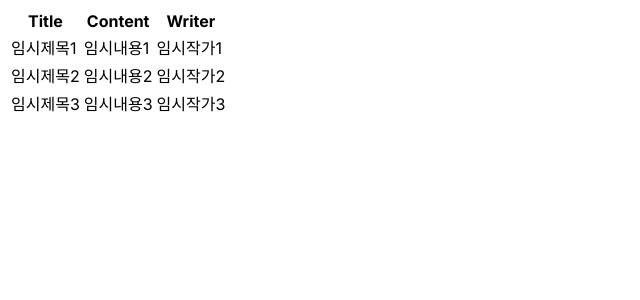
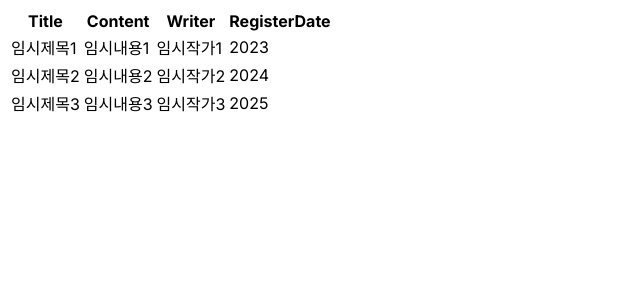
Before and after one commit to 6Whistle/Bitcamp-Erichgamma-Team-FE, a Next.js app: page /articles in a window 1280 px wide. Shown: the top 300 px of the page, without its empty margins (0-640 px from the left). Built offline with nearby package versions, Linux system fonts and the light colour scheme.

Commit message:
UPDATE articles 2024-03-26 jhl

```diff
--- a/app/articles/page.tsx
+++ b/app/articles/page.tsx
@@ -1,25 +1,59 @@
+import axios from "axios"
+import { useRouter } from "next/navigation"
+import { useState } from "react"
+const SERVER = `http://localhost:8080`
+
+interface IArticle{
+    id: number,
+    title: string,
+    content: string,
+    writer: string,
+    registerDate: String
+}
+
+const Article = (prop: IArticle) => <tr key={prop.id}>
+    <td>{prop.title}</td>
+    <td>{prop.content}</td>
+    <td>{prop.writer}</td>
+    <td>{prop.registerDate}</td>
+</tr>
+
 export default function Articles(){
+    const router = useRouter();
+    // const [articleList, setArticleList] = useState([])
+    // const url = `${SERVER}/api/articles/`;
+    // const config = {
+    //   headers:{
+    //     "Cache-Control": "no-cache",
+    //     "Content-Type": "application/json",
+    //     "Authorization": `Bearer blah ~` ,
+    //     "Access-Control-Allow-Origin": "*",
+    // }}
+    // axios.get(url, config)
+    // .then(res => {
+    //     setArticleList(res.data.map((v: IArticle) => <Article {...v}/>))
+    // })
+
     const articles = [
-        {title: "임시제목1", content: "임시내용1", writer: "임시작가1"},
-        {title: "임시제목2", content: "임시내용2", writer: "임시작가2"},
-        {title: "임시제목3", content: "임시내용3", writer: "임시작가3"}
+        {id: 1, title: "임시제목1", content: "임시내용1", writer: "임시작가1", registerDate: "2023"},
+        {id: 2, title: "임시제목2", content: "임시내용2", writer: "임시작가2", registerDate: "2024"},
+        {id: 3, title: "임시제목3", content: "임시내용3", writer: "임시작가3", registerDate: "2025"}
     ]
-    const articleList = articles.map((article, index) =>
-        <tr key={index}>
-            <td>{article.title}</td>
-            <td>{article.content}</td>
-            <td>{article.writer}</td>
-        </tr>
-    )
+    const articleList = articles.map((v) => <Article {...v}/>)
 
     return <>
     <table>
+        <thead>
             <tr>
                 <th>Title</th>
                 <th>Content</th>
                 <th>Writer</th>
+                <th>RegisterDate</th>
             </tr>
+        </thead>
+        <tbody>
             {articleList}
+        </tbody>
     </table>
     </>
 }
--- a/package.json
+++ b/package.json
@@ -20,8 +20,6 @@
     "@types/react": "^18",
     "@types/react-dom": "^18",
     "autoprefixer": "^10.0.1",
-    "eslint": "^8",
-    "eslint-config-next": "14.1.3",
     "postcss": "^8",
     "tailwindcss": "^3.3.0",
     "typescript": "^5"
```
Lines whose indentation alone changed are shown as unchanged.
